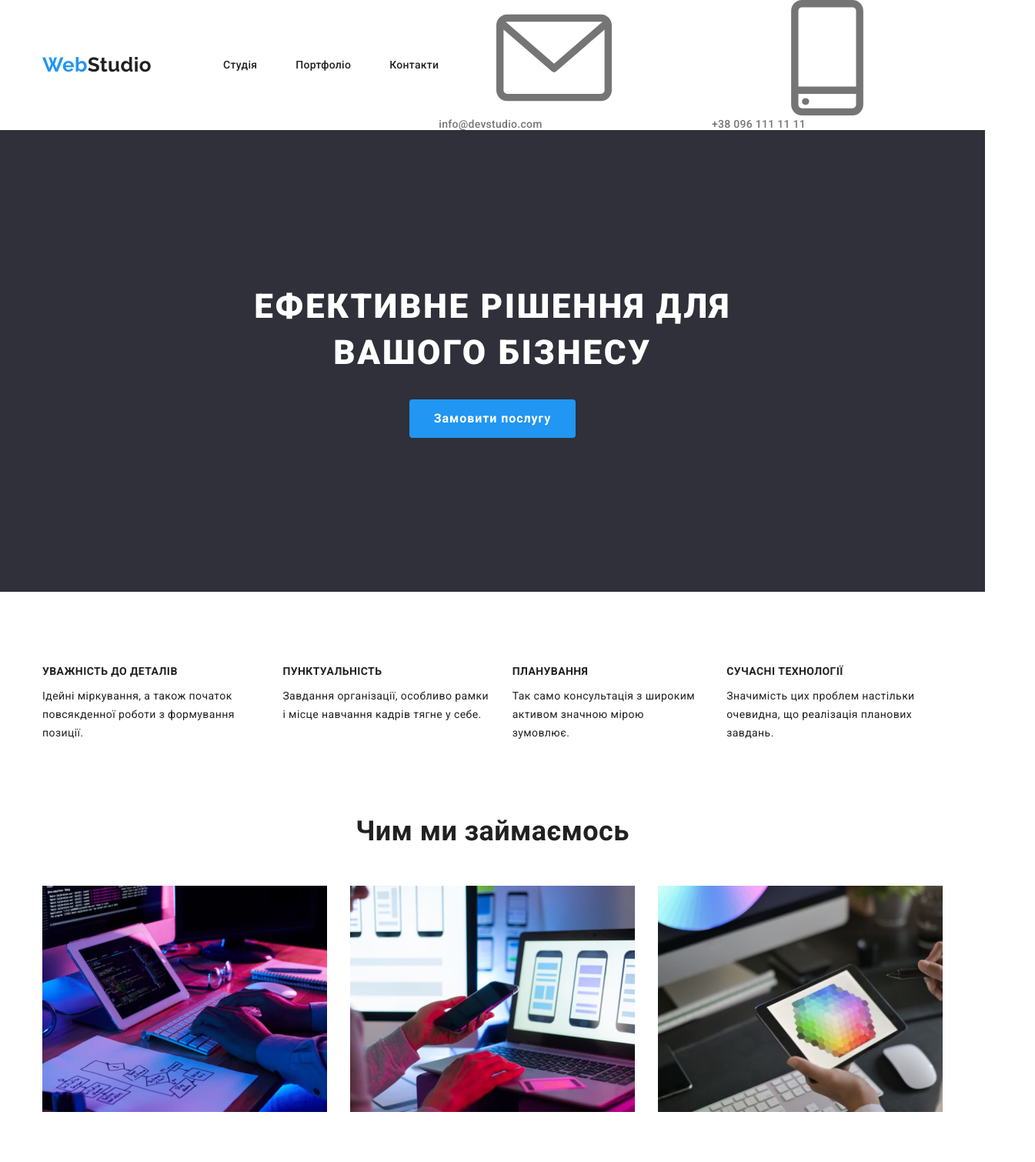
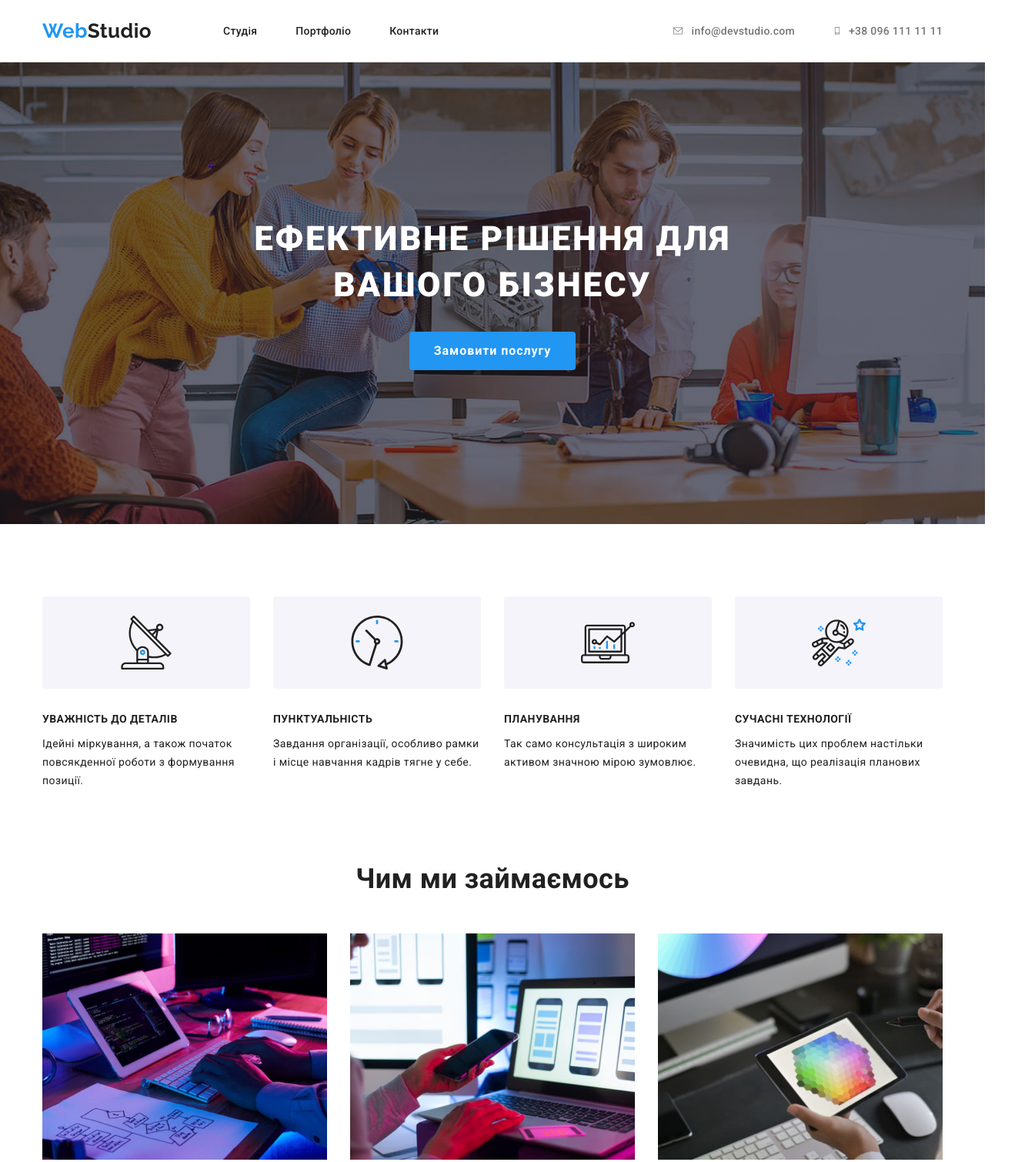
Before and after one commit to DubeiA/goit-markup-hw-04, a plain HTML site: page index.html in a window 1280 px wide. Shown: the top 1510 px of the page at 77% size, 1345 px wide, since content can reach past the window. Drawn offline with nearby package versions, Linux system fonts and the light colour scheme.

Commit message:
add icons.svg and update styles.css

```diff
--- a/css/styles.css
+++ b/css/styles.css
@@ -94,6 +94,7 @@ img {
 
 
 .link-decor {
+
 	text-decoration: none;
 
 }
@@ -115,21 +116,60 @@ img {
 }
 .main-contacts {
 	display: flex;
+	margin-left: auto;
 
-	margin-left: auto;
 }
+
+/* .icon-mail {
+
+} */
 .main-contacts .decor-contacts + .decor-contacts {
 	margin-left: 50px;
 }
-.header-nav {
+
+.decor-contacts {
 	display: flex;
 	align-items: center;
 
 }
 
+/*
+.icon-mail {
+	background-image: url(../images/icons.svg/envelope.svg);
+	background-repeat: no-repeat;
+	background-position: left center;
+}
+
+.icon-phone {
+	background-image: url(../images/icons.svg/smartphone.svg);
+	background-repeat: no-repeat;
+	background-position: left center;
+} */
+
+
+.header-nav {
+	display: flex;
+	align-items: center;
+}
+
 
 .nav .list-link +.list-link {
 	margin-left: 50px;
+}
+
+/* --------------------------Icons nav------------------------ */
+
+.icon-mail {
+	width: 16px;
+	height: 12px;
+	margin-right: 10px;
+}
+
+.icon-phone {
+	width: 10px;
+	height: 16px;
+	margin-right: 10px;
+
 }
 
 /* ----------------------------LOGO ------------------------*/
@@ -193,10 +233,13 @@ img {
 	color: var(--main-secondary-color);
 }
 .contacts {
+	display: flex;
+	align-items: center;
 	padding: 32px 0 ;
 	font-weight: 500;
 	line-height: 1.14px;
 	letter-spacing: 0.02em;
+
 }
 
 .contacts:hover,
@@ -260,10 +303,20 @@ img {
 	padding-top: 200px;
 	padding-bottom: 200px;
 
+	max-width: 1600px;
+	height: 600px;
+
+	margin-left: auto;
+	margin-right: auto;
+
+	background-image: linear-gradient(rgba(47,48,58,0.4), rgba(47,48,58,0.4)),
+	url(../images/hero.jpg);
+
+	background-position: center;
 	background-color: var(--heder-backg-color);
 
+
 }
-
 
 /*-------------------------------------- second-hero ------------------------*/
 
@@ -282,9 +335,43 @@ img {
 	display: flex;
 
 }
-/* .first-item {
-	margin-right: 30px;
-} */
+.first-item::before {
+	display: block;
+	content: "" ;
+	width: 270px;
+	height: 120px;
+	background-color: #F5F4FA ;
+	border-radius: 4px;
+	margin-bottom: 30px;
+
+}
+
+.icon-antenna::before {
+	background-image: url(../images/antenna.svg);
+	background-repeat: no-repeat;
+	background-position: center;
+
+}
+
+.icon-clock::before {
+	background-image: url(../images/clock.svg);
+	background-repeat: no-repeat;
+	background-position: center;
+}
+
+.icon-diagrama::before {
+	background-image: url(../images/diagram.svg);
+	background-repeat: no-repeat;
+	background-position: center;
+}
+
+.icon-astrounaut::before {
+	background-image: url(../images/astronaut.svg);
+	background-repeat: no-repeat;
+	background-position: center;
+}
+
+
 .first-list .first-item + .first-item {
 	margin-left: 30px;
 }
@@ -362,11 +449,48 @@ img {
 }
 
 .team-decor {
-
 	padding: 30px 0;
 }
 
+.icon-team {
+	display:flex;
+	justify-content: center;
+	margin-top: 16px;
+	/* border: 1px solid blue; */
 
+}
+.icon-team .icon-instagram + .icon-instagram {
+	margin-left: 30px;
+
+}
+
+.icon-team-decor{
+	width: 20px;
+	height: 20px;
+
+}
+/* --------------------------  Clients------------------------------ */
+
+.clients {
+	display: flex;
+	padding: 0;
+	margin: 0;
+	gap: 30px;
+
+}
+.icon-clients {
+
+	border: 1px solid #AFB1B8;
+	border-radius: 4px;
+
+
+}
+
+.icon-company {
+	width:  170px;
+	height: 92px;
+	padding: 16px 32px;
+}
 /*------------------------------------ параграфи (Р)----------------------------*/
 
 
```
